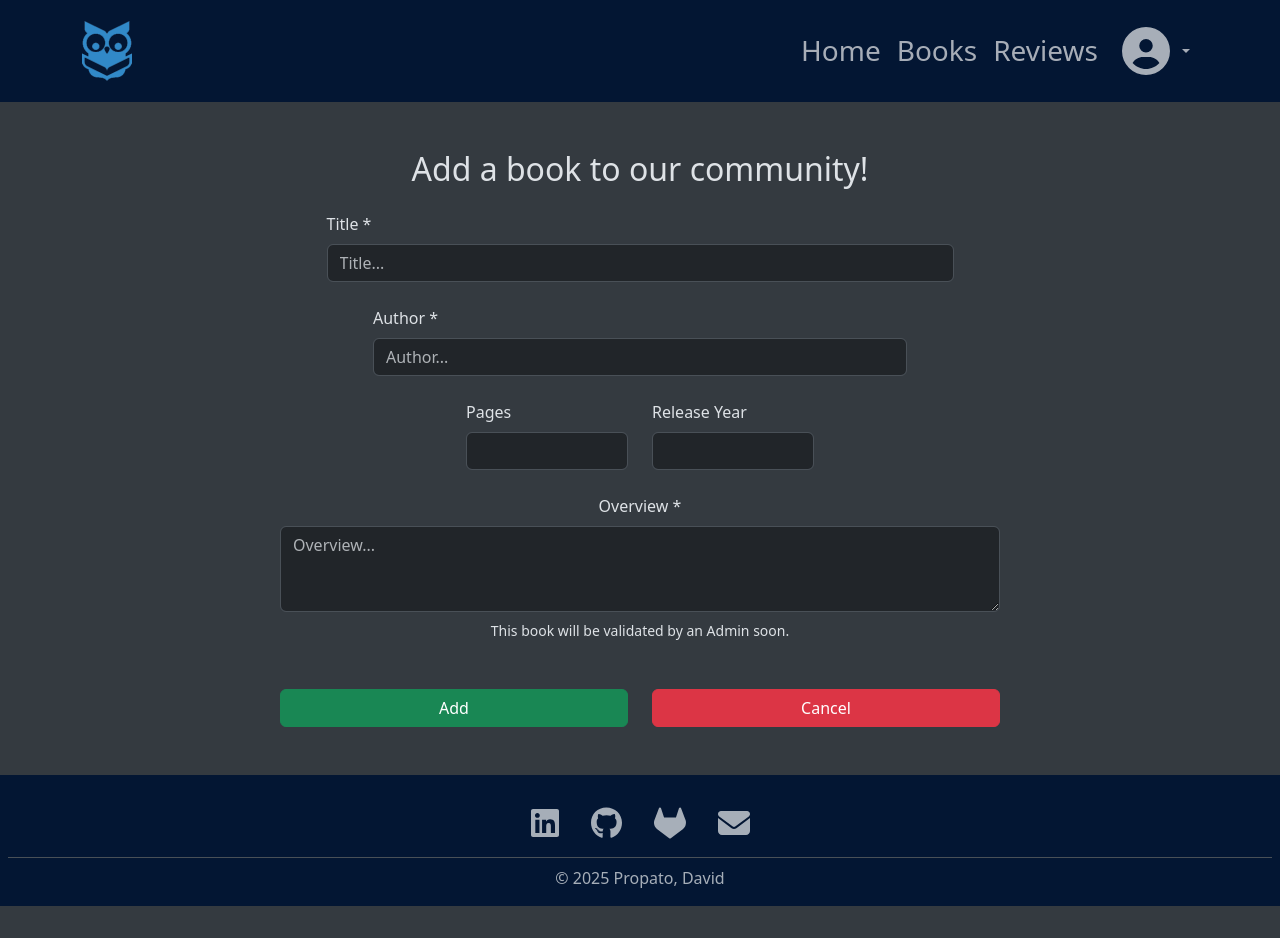
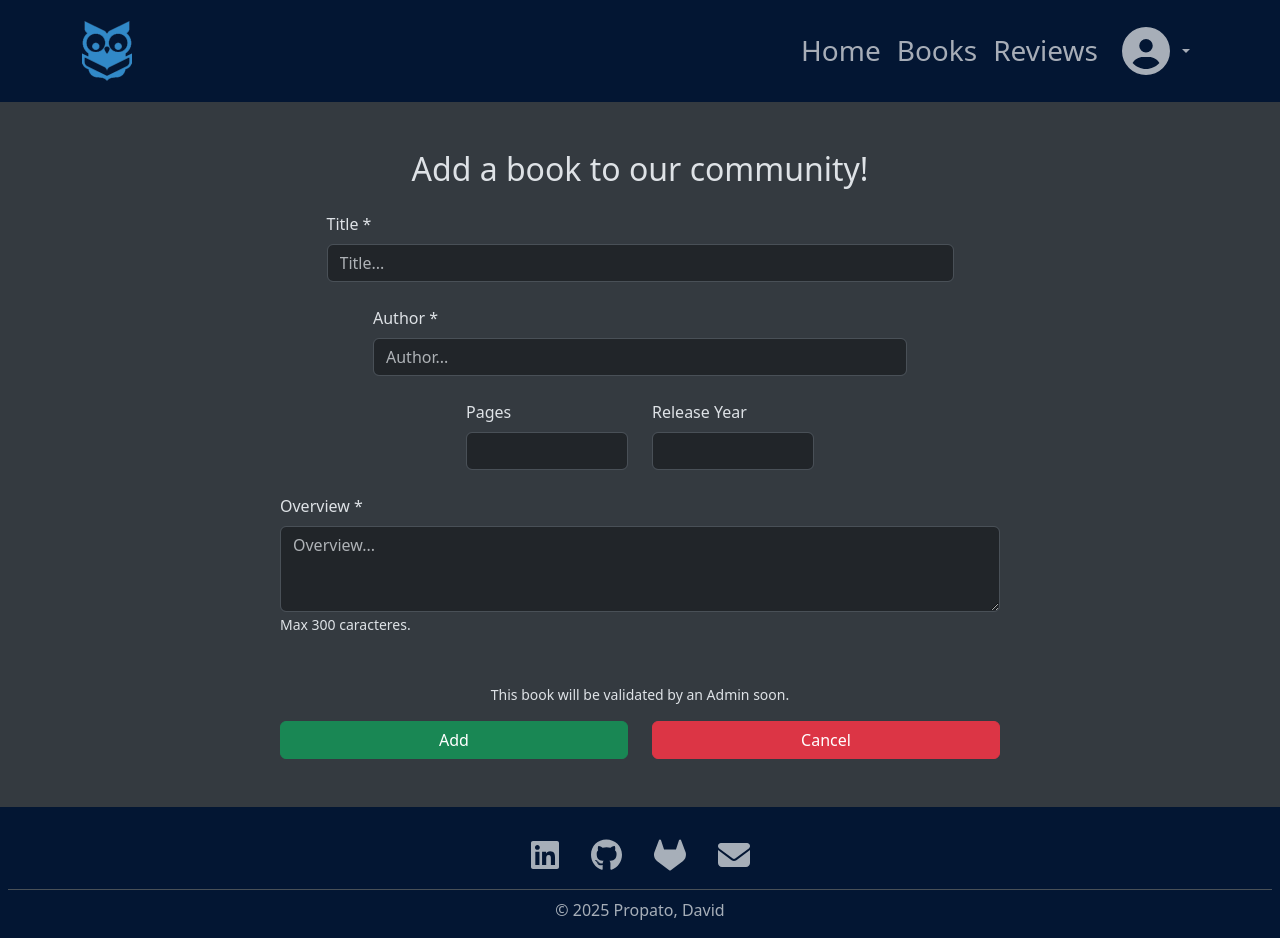
Before and after one commit to Propato/my-skoob-frontend, a Vue app: page /books/register in a window 1280 px wide. Before the commit the page ends 906 px from the top, so only its background shows below. Built offline with nearby package versions, Linux system fonts and the light colour scheme; no server answers; sample sign-in values are in the browser's storage.

Commit message:
fix favicon & add obs in register

```diff
--- a/index.html
+++ b/index.html
@@ -2,7 +2,7 @@
 <html lang="en" data-bs-theme="dark">
     <head>
         <meta charset="UTF-8" />
-        <link rel="icon" href="/favicon.ico" />
+        <link rel="icon" href="/src/assets/skoob-logo.webp" />
         <meta name="viewport" content="width=device-width, initial-scale=1.0" />
         <title>My Skoob</title>
     </head>
--- a/src/views/books/RegisterView.vue
+++ b/src/views/books/RegisterView.vue
@@ -59,7 +59,7 @@
                 </div>
             </div>
 
-            <div class="row mb-5 justify-content-center text-center">
+            <div class="row mb-5 justify-content-center">
                 <div class="col-lg-8">
                     <label for="overview" class="form-label">Overview *</label>
                     <textarea
@@ -69,10 +69,11 @@
                         placeholder="Overview..."
                         rows="3"
                     ></textarea>
+                    <small class="pt-2">Max 300 caracteres.</small>
                 </div>
-                <small class="pt-2">This book will be validated by an Admin soon.</small>
             </div>
-            <div class="row justify-content-center mb-5">
+            <div class="row justify-content-center mb-5 text-center">
+                <small class="pb-3">This book will be validated by an Admin soon.</small>
                 <div class="col-md-6 col-lg-4 d-grid">
                     <button type="submit" class="btn btn-success">{{ isEditMode ? "Save" : "Add" }}</button>
                 </div>
@@ -167,14 +168,7 @@
                     { text: `${book.title} was ${isEditMode ? "updated" : "added"}`, type: "success" },
                 ];
 
-                if (isEditMode) router.push("/books/");
-
-                title.value = "";
-                overview.value = "";
-                author.value = "";
-                pages.value = undefined;
-                release_year.value = undefined;
-                validate.value = false;
+                router.push("/books/");
             } else {
                 viewMessages.value = errors.length ? errors : [{ text: "System Error", type: "danger" }];
             }
--- a/src/views/reviews/RegisterView.vue
+++ b/src/views/reviews/RegisterView.vue
@@ -11,7 +11,11 @@
             </div>
         </div>
 
-        <BookCardComponent :bookId="bookId" />
+        <div class="row justify-content-center">
+            <div class="col-lg-5">
+                <BookCardComponent :bookId="bookId" />
+            </div>
+        </div>
 
         <form @submit.prevent="handleSubmit" novalidate>
             <div class="row mb-4 justify-content-center">
@@ -51,6 +55,7 @@
                         placeholder="My Comments..."
                         rows="3"
                     ></textarea>
+                    <small>Max 300 caracteres.</small>
                 </div>
             </div>
 
```
Also changed, not shown: 1 other file (tests, documents, lock files or other folders).
